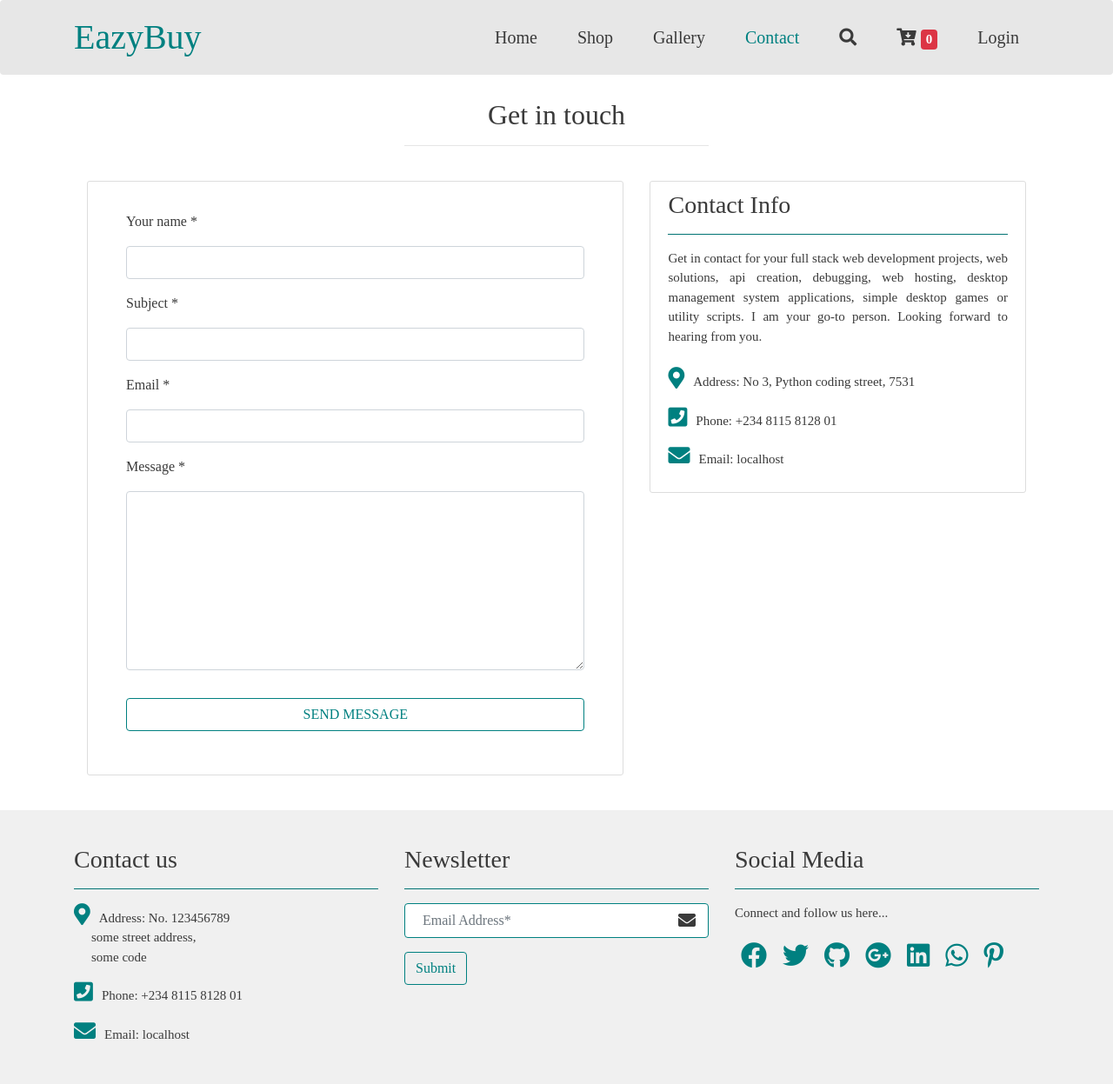
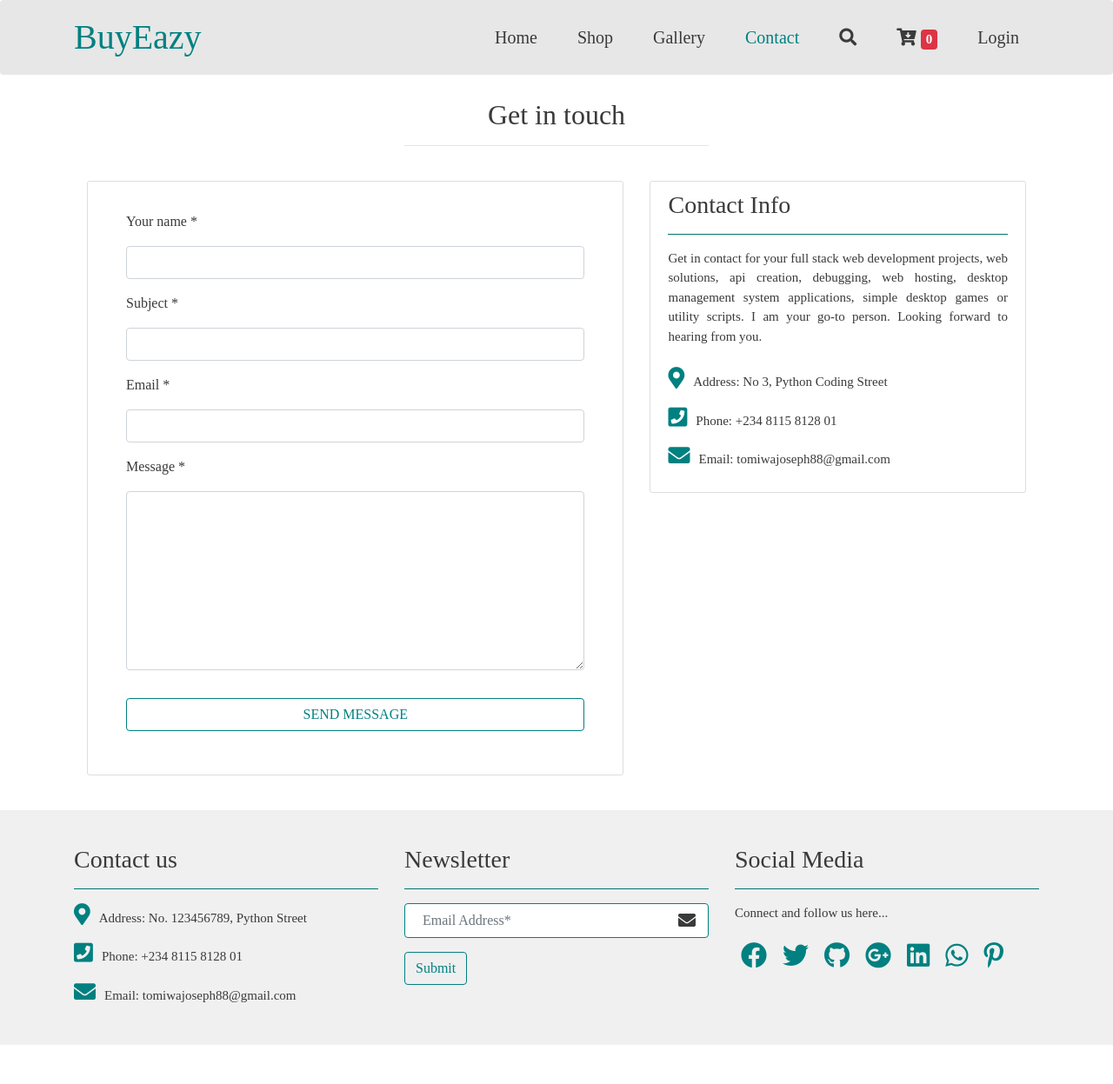
Before and after one commit to Assister2/BuyEazy_Secure, a Django app: page /contact/ in a window 1280 px wide. Shown: the whole page at 87% size. After the commit the page ends 1202 px from the top, so only its background shows below. Run offline with Django 4.2, Linux system fonts and the light colour scheme; some libraries are stand-ins or nearby versions.

Commit message:
removed unused variables and cleaned up the code

```diff
--- a/main/static/main/js/main.js
+++ b/main/static/main/js/main.js
@@ -86,10 +86,4 @@ $(document).ready(function () {
         })
     }
 
-
-
-
-
-
-
 });
--- a/main/templates/main/base.html
+++ b/main/templates/main/base.html
@@ -2,28 +2,26 @@
 
 <!DOCTYPE html>
 <html lang="en">
-
 <head>
 	<meta charset="UTF-8">
+	<meta http-equiv="X-UA-Compatible" content="IE=edge">
 	<meta name="viewport" content="width=device-width, initial-scale=1.0">
 	<link rel="stylesheet" type="text/css" href="{% static 'main/css/bootstrap.css' %}">
 	<link rel="stylesheet" type="text/css" href="{% static 'main/css/style.css' %}">
 	<link rel="stylesheet" type="text/css" href="{% static 'main/css/side_cart.css' %}">
 	<link rel="stylesheet" type="text/css" href="{% static 'main/fontawesome-free/css/all.min.css' %}">
+	<link rel="stylesheet" href="{% static 'main/css/aos.css' %}">
 	<title>
-        {% block title %} EazyBuy {% endblock %}
+		{% block title %} BuyEazy {% endblock %}
 	</title>
 	{% block extra_head %} {% endblock extra_head %}
 </head>
-
 <body>
 	{% block side_cart %} {% endblock %}
-
 	<nav class="navbar navbar-expand-lg navbar-dark fixed-top rounded">
 		<div class="container">
 			<a class="navbar-brand" href="{% url 'index' %}" id="nav_col">
-                <!-- <img src="imgs/logo.png" alt="#" /> -->
-                EazyBuy</a>
+				BuyEazy</a>
 			<ul class="navbar-nav d-block d-lg-none ml-auto">
 			</ul>
 			<button class="navbar-toggler" type="button" data-toggle="collapse" data-target="#show-menu"
@@ -105,6 +103,7 @@
 		{% block content %}
 		{% endblock %}
 	</div>
+
 	<div class="footer bg-dark">
 		<div class="container">
 				<div class="row" id='footer'>
@@ -112,12 +111,12 @@
 								<div class="footer-top-box">
 										<h3>Contact us</h3>
 										<hr class="foot_hr">
-                        <p><i class="fa fa-map-marker-alt"></i>Address: No. 123456789<br>
-                            <span>some street address,</span><br>
-                            <span>some code</span>
+										<p><i class="fa fa-map-marker-alt"></i>Address: No. 123456789, Python Street<br>
+												<!-- <span>Python Street</span><br> -->
+												<!-- <span>some code</span> -->
 										</p>
 										<p><i class="fa fa-phone-square"></i>Phone: <a href="tel:+234-8115812801">+234 8115 8128 01</a></p>
-                        <p><i class="fa fa-envelope"></i>Email: <a href="mailto:{{email}}">{{ email }}</a>
+										<p><i class="fa fa-envelope"></i>Email: <a href="mailto:{{email}}">tomiwajoseph88@gmail.com</a>
 										</p>
 								</div>
 						</div>
@@ -183,7 +182,7 @@
 	<script src="{% static 'main/js/slider_range.js' %}"></script>
 	<script src="{% static 'main/js/main.js' %}"></script>
 	<script src="{% static 'main/js/ajax_requests.js' %}"></script>
+	<script src="{% static 'main/js/aos.js' %}"></script>
 	{% block script %} {% endblock %}
 </body>
-
 </html>
--- a/main/templates/main/contact.html
+++ b/main/templates/main/contact.html
@@ -1,5 +1,5 @@
 {% extends 'main/base.html' %}
-{% block title %}EazyBuy | Contact Us{% endblock %}
+{% block title %}BuyEazy | Contact Us{% endblock %}
 
 
 {% block content %}
@@ -42,9 +42,9 @@
                 <h3>Contact Info</h3>
                 <hr class="foot_hr">
                 <p class="mb-4">Get in contact for your full stack web development projects, web solutions, api creation, debugging, web hosting, desktop management system applications, simple desktop games or utility scripts. I am your go-to person. Looking forward to hearing from you.</p>
-                <p><i class="fa fa-map-marker-alt"></i>Address: No 3, Python coding street, 7531</p>
+                <p><i class="fa fa-map-marker-alt"></i>Address: No 3, Python Coding Street</p>
                 <p><i class="fa fa-phone-square"></i>Phone: <a href="tel:+234-8115812801">+234 8115 8128 01</a></p>
-                <p><i class="fa fa-envelope"></i>Email: <a href="mailto:{{email}}">{{ email }}</a></p>
+                <p><i class="fa fa-envelope"></i>Email: <a href="mailto:{{email}}">tomiwajoseph88@gmail.com</a></p>
             </div>
         </div>
     </div>
--- a/main/templates/main/gallery.html
+++ b/main/templates/main/gallery.html
@@ -1,6 +1,6 @@
 {% extends 'main/base.html' %}
 
-{% block title %}EazyBuy | Gallery {% endblock %}
+{% block title %}BuyEazy | Gallery {% endblock %}
 
 {% block extra_head %}
 
--- a/main/templates/main/index.html
+++ b/main/templates/main/index.html
@@ -2,6 +2,7 @@
 {% load static %}
 
 {% block content %}
+
 <div class="space_up">
   <div id="myCarousel" class="carousel slide" data-ride="carousel">
       <div class="carousel-inner text-center">
@@ -92,4 +93,5 @@
   <hr>
 </div>
 
+
 {% endblock %}
--- a/main/templates/main/search.html
+++ b/main/templates/main/search.html
@@ -1,12 +1,12 @@
 {% extends 'main/base.html' %}
-{% block title %}EazyBuy | Search Results{% endblock %}
+{% block title %}BuyEazy | Search Results{% endblock %}
 {% load static %}
 
 {% block content %}
 
 <div class="container">
     <div class="row">
-        <div class="col" id="search_q">
+        <div class="col mb-3" id="search_q">
             {% if query %}
                 <h2>Search results for <span style="color: teal;">"{{ search_input }}"</span></h2>
             {% else %}
```
Lines whose indentation alone changed are shown as unchanged.
